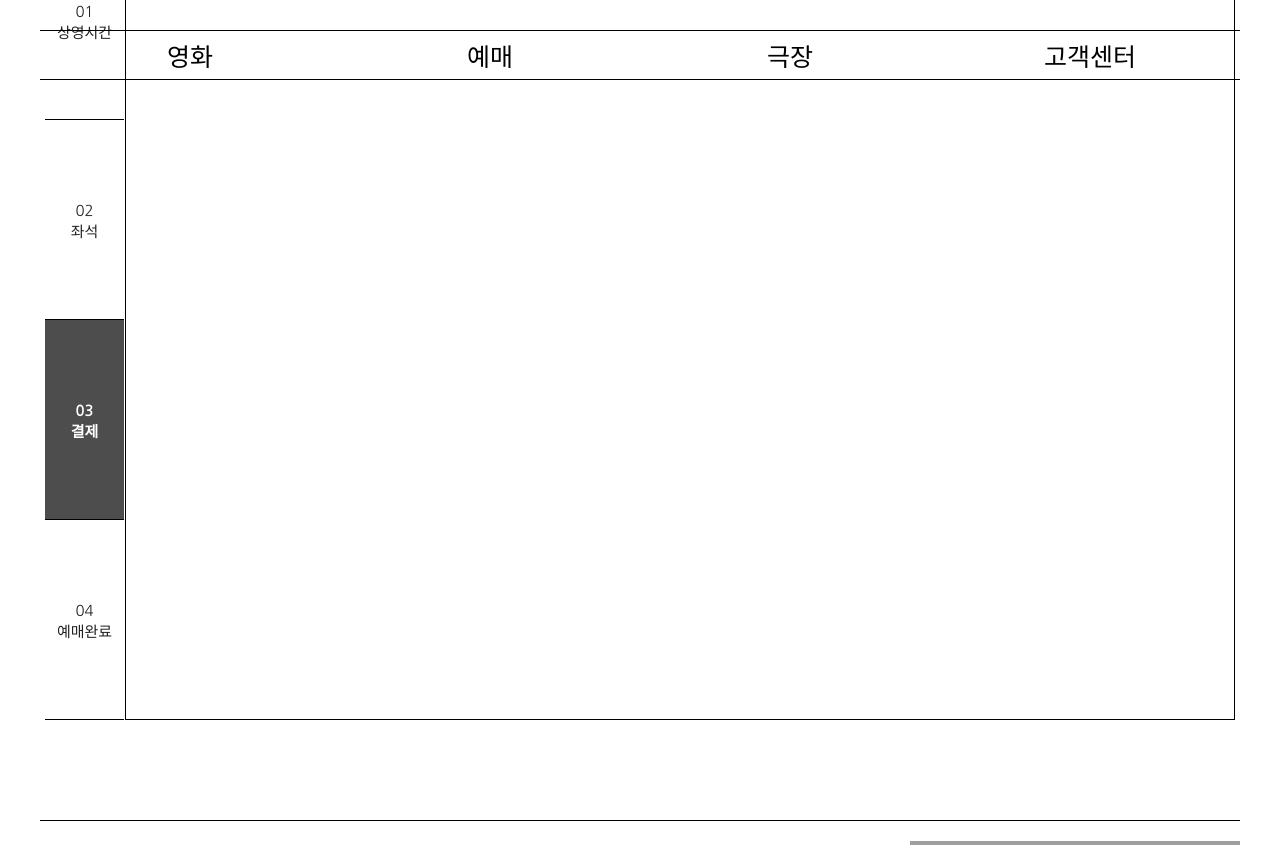
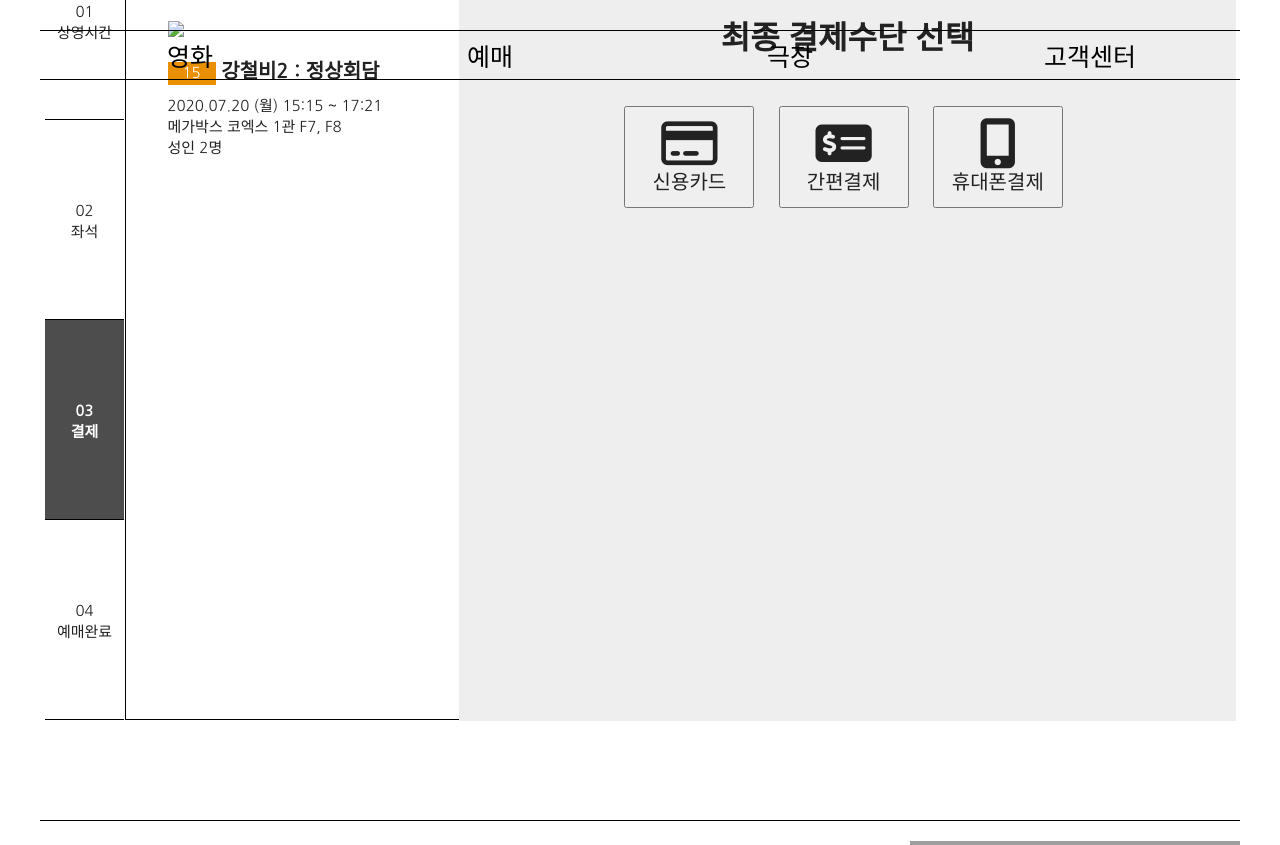
Before and after one commit to yfmc/yfmc.github.io, a Java web app: page /booking/03-booking_payment.jsp in a window 1280 px wide. Shown: the part 330-1175 px from the top of the page. Run offline with Tomcat 11, a stand-in JSP engine, Linux system fonts and the light colour scheme; some libraries are stand-ins or nearby versions; some web fonts are replaced; grey boxes are pictures that could not be loaded.

Commit message:
결제하기 화면 업데이트

```diff
--- a/WebContent/booking/02-booking_seats.jsp
+++ b/WebContent/booking/02-booking_seats.jsp
@@ -95,7 +95,6 @@
 	</div>
 </div>
 
-
 <!-- Javascript -->
 <script type="text/javascript">
 	function goBack() {
--- a/WebContent/booking/03-booking_payment.jsp
+++ b/WebContent/booking/03-booking_payment.jsp
@@ -11,21 +11,44 @@
 		<!-- 예매단계 안내박스 -->
 		<div class="booking_stage">
 			<ul>
-				<li>01<br />상영시간</li>
-				<li>02<br />좌석</li>
+				<li onclick="goBack1();">01<br />상영시간</li>
+				<li onclick="goBack2();">02<br />좌석</li>
 				<li>03<br />결제</li>
 				<li>04<br />예매완료</li>
 			</ul>
 		</div>
 
-		<!-- 인원 / 좌석 선택 영역 -->
-		<div class="booking_seats">
-			<!-- 상단 제목 -->
+		<!-- 결제수단 선택 영역 -->
+		<div class="booking_payment">
+			<!-- 상단 제목 영역 -->
 			<h4 class="booking_title">결제수단 선택</h4>
 
-			<!-- 인원 선택 -->
-			<div class="choose_people">
-
+			<!-- 하단 영역 -->
+			<div class="booking_body">
+				<!-- 좌측 선택 영화 영역 -->
+				<div class="chosen_film">
+					<img src="https://t1.daumcdn.net/movie/f6d6494aa78ac7ffde282c0e67b431beede65b91" width=250 />
+					<div class="chosen_detail">
+						<div class="detail_title"><span class="label label-warning">15</span> 강철비2 : 정상회담</div>
+						<div class="detail">
+						2020.07.20 (월) 15:15 ~ 17:21<br />
+						메가박스 코엑스 1관 F7, F8<br />
+						성인 2명
+						</div>
+					</div>
+				</div>
+				<!-- 우측 결제 영역 -->
+				<div class="choose_payment">
+					<form>
+						<h2>최종 결제수단 선택</h2>
+						<div class="payment_radio">
+							<button type="button" name="payment" id="credit_card"><i class="far fa-credit-card"></i><br /><span>신용카드</span></button>
+							<button type="button" name="payment" id="simple_payment"><i class="fas fa-money-check-alt"></i><br /><span>간편결제</span></button>
+							<button type="button" name="payment" id="mobile_payment"><i class="fas fa-mobile-alt"></i><br /><span>휴대폰결제</span></button>
+						</div>
+					</form>
+					<div></div>
+				</div>
 			</div>
 		</div>
 
@@ -33,4 +56,23 @@
 		<div class="clear"></div>
 	</div>
 </div>
+
+<!-- Javascript -->
+<script type="text/javascript">
+	function goBack1() {
+		var is_ok=confirm("상영시간 선택화면으로 돌아가시겠습니까? 좌석 선택 내용이 모두 사라집니다.");
+
+		if (is_ok) {
+			location.href="<%=request.getContextPath()%>/booking/01-booking_time.jsp";
+		}
+	}
+
+	function goBack2() {
+		var is_ok=confirm("좌석 선택화면으로 돌아가시겠습니까?");
+
+		if (is_ok) {
+			location.href="<%=request.getContextPath()%>/booking/02-booking_seats.jsp";
+		}
+	}
+</script>
 <%@ include file="/_inc/footer.jsp"%>
--- a/WebContent/css/Booking_payment.css
+++ b/WebContent/css/Booking_payment.css
@@ -33,6 +33,18 @@
 	border-top: 1px solid black;
 }
 
+.booking_stage li:first-child:hover {
+	background-color: #4d4d4d;
+	color: white;
+	font-weight: bold;
+}
+
+.booking_stage li:nth-child(2):hover {
+	background-color: #4d4d4d;
+	color: white;
+	font-weight: bold;
+}
+
 .booking_stage li:nth-child(3) {
 	background-color:#4d4d4d;
 	color: white;
@@ -41,8 +53,8 @@
 
 /* ㅡㅡㅡㅡㅡㅡㅡㅡㅡㅡㅡㅡㅡㅡㅡㅡㅡㅡㅡㅡㅡㅡㅡㅡㅡㅡㅡㅡㅡㅡㅡㅡ */
 
-/* 인원 / 좌석 선택 영역 */
-.booking_seats {
+/* 결제수단 선택 영역 */
+.booking_payment {
 	width: 1110px;
 	height: 800px;
 	float: left;
@@ -60,6 +72,83 @@
 	color: white;
 }
 
+/* 하단 영역 */
+.booking_body {
+	width: 1110px;
+	height: 740px;
+}
+
+/* ㅡㅡㅡㅡㅡㅡㅡㅡㅡㅡㅡㅡㅡㅡㅡㅡㅡㅡㅡㅡㅡㅡㅡㅡㅡㅡㅡㅡㅡㅡㅡㅡ */
+
+/* 좌측 선택 영화 영역 */
+.chosen_film {
+	width: 30%;
+	height:740px;
+	float: left;
+}
+
+.chosen_film > img {
+	display: block;
+	margin: auto;
+	margin-top: 40px;
+	margin-bottom: 20px;
+}
+
+.chosen_detail {
+	width: 250px;
+	margin: auto;
+}
+
+.detail_title {
+	font-weight: bold;
+	font-size: 20px;
+	margin-bottom: 10px;
+}
+
+.detail {
+	font-size: 15px;
+}
+
+/* ㅡㅡㅡㅡㅡㅡㅡㅡㅡㅡㅡㅡㅡㅡㅡㅡㅡㅡㅡㅡㅡㅡㅡㅡㅡㅡㅡㅡㅡㅡㅡㅡ */
+
+/* 우측 결제 영역 */
+.choose_payment {
+	width: 70%;
+	height:740px;
+	float: left;
+	background-color: #eee;
+}
+
+/* '최종 결제수단 선택' */
+.choose_payment h2 {
+	margin-top: 40px;
+	text-align: center;
+	font-weight: bold;
+}
+
+/* 결제수단 선택 버튼 영역 */
+.payment_radio {
+	width: 60%;
+	margin: auto;
+	margin-top: 40px;
+}
+
+.payment_radio > button {
+	display: inline-block;
+	width: 130px;
+	margin: 10px;
+	padding: 10px;
+}
+
+.payment_radio i {
+	font-size: 50px;
+	text-align: center;
+}
+
+.payment_radio span {
+	font-size: 20px;
+	text-align: center;
+}
 
 
 
```
